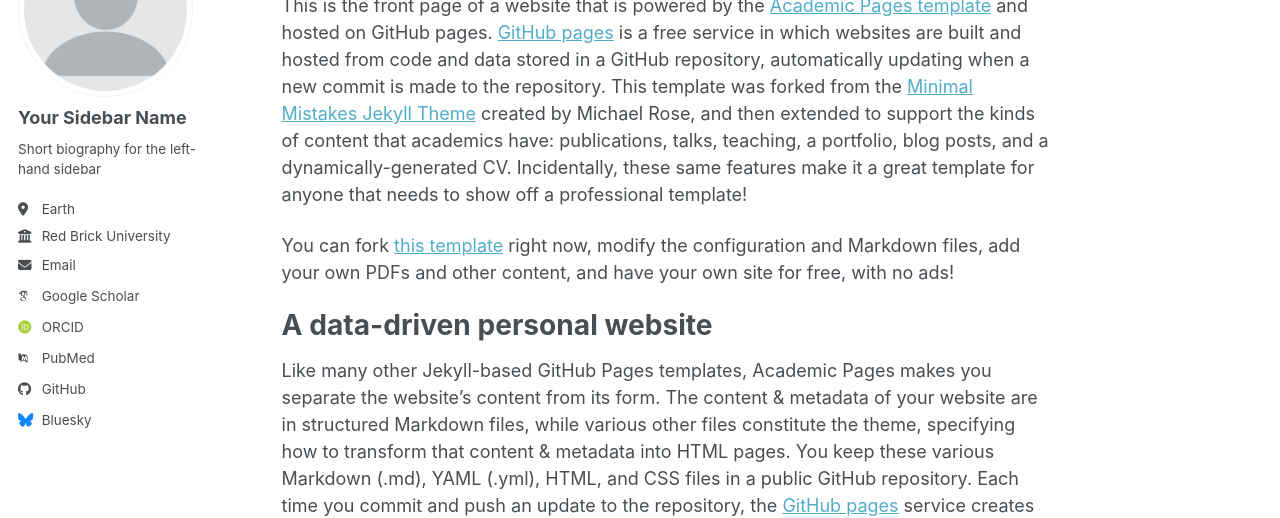
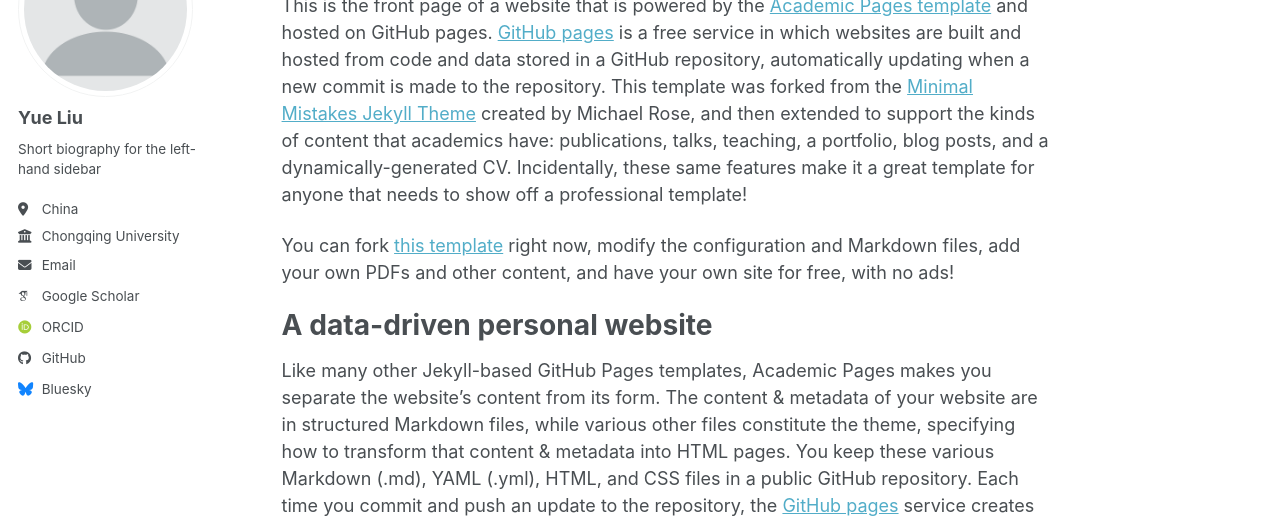
Before and after one commit to liuyueamazing/liuyueamazing.github.io, a Jekyll site: the page built from _pages/about.md, in a window 1280 px wide. Shown: the part 179-697 px from the top of the page. Built offline with Jekyll 4.4.1, drawn with Linux system fonts in a browser that asks for light colours; some web fonts are replaced; a script bundle is joined from its source files by our own code; library files that are not in the unit come from our copies.

Commit message:
Update author profile details in _config.yml
Updated author information including name, location, employer, email, and ORCID.

```diff
--- a/_config.yml
+++ b/_config.yml
@@ -24,13 +24,13 @@
 author:
   # Biographic information
   avatar           : "profile.png"
-  name             : "Your Sidebar Name"
+  name             : "Yue Liu"
   pronouns         : # example: "she/her"
   bio              : "Short biography for the left-hand sidebar"
-  location         : "Earth"
-  employer         : "Red Brick University"
+  location         : "China"
+  employer         : "Chongqing University"
   uri              : # URL
-  email            : "none@example.org"
+  email            : "liuyue@stu.edu.cn"
 
   # Academic websites
   academia         : # URL
@@ -38,10 +38,10 @@
   googlescholar    : "https://scholar.google.com/citations?user=PS_CX0AAAAAJ"
   inspire-hep      : # URL
   impactstory      : # URL
-  orcid            : "https://orcid.org/yourorcidurl"
+  orcid            : "https://orcid.org/0000-0003-2713-4570"
   semantic         : # URL
   ssrn             : # URL
-  pubmed           : "https://www.ncbi.nlm.nih.gov/pubmed/?term=john+snow"
+  pubmed           : #"https://www.ncbi.nlm.nih.gov/pubmed/?term=john+snow"
   researchgate     : # URL
   scopus           : # URL
   zotero           : # URL
```
